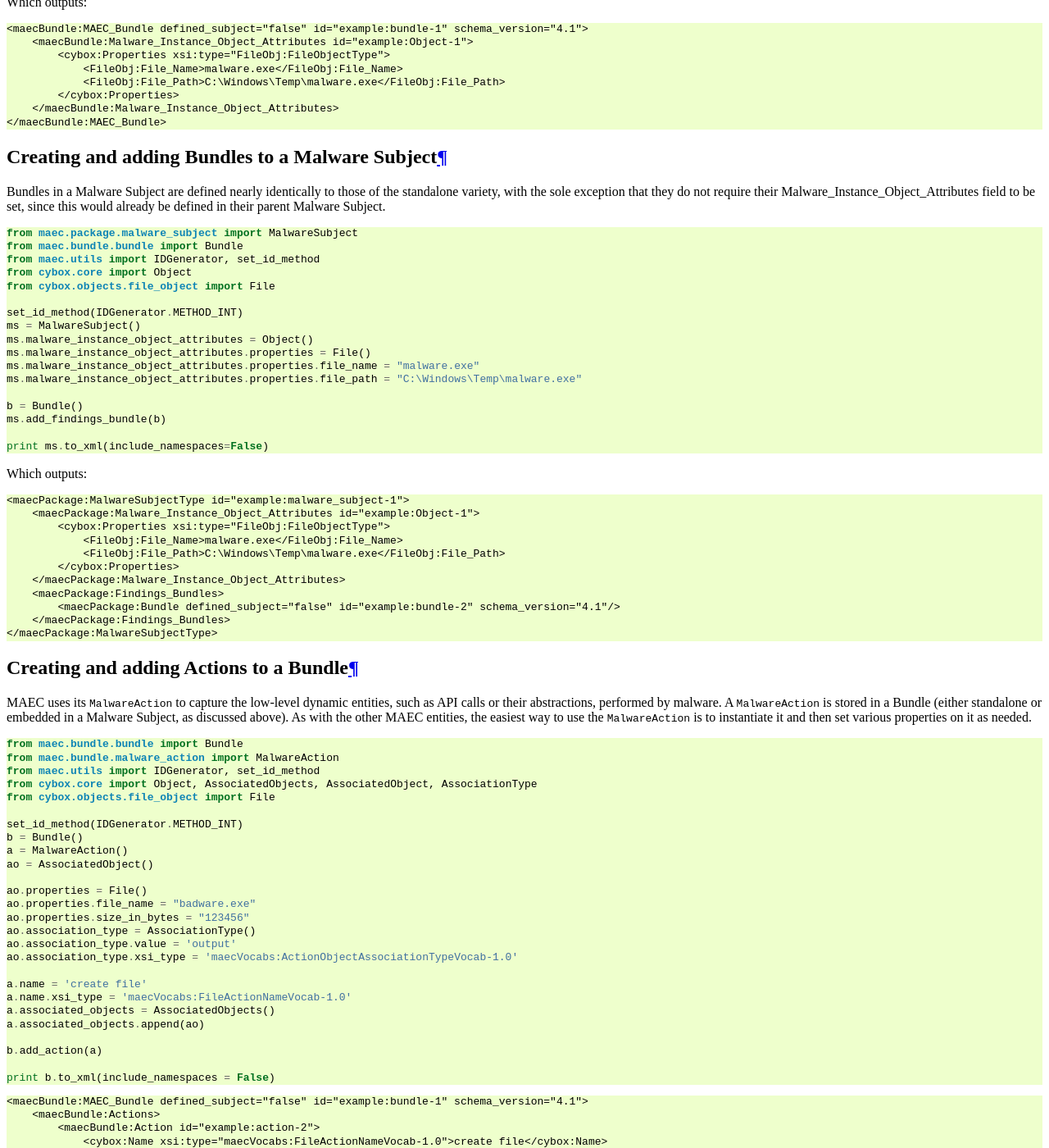
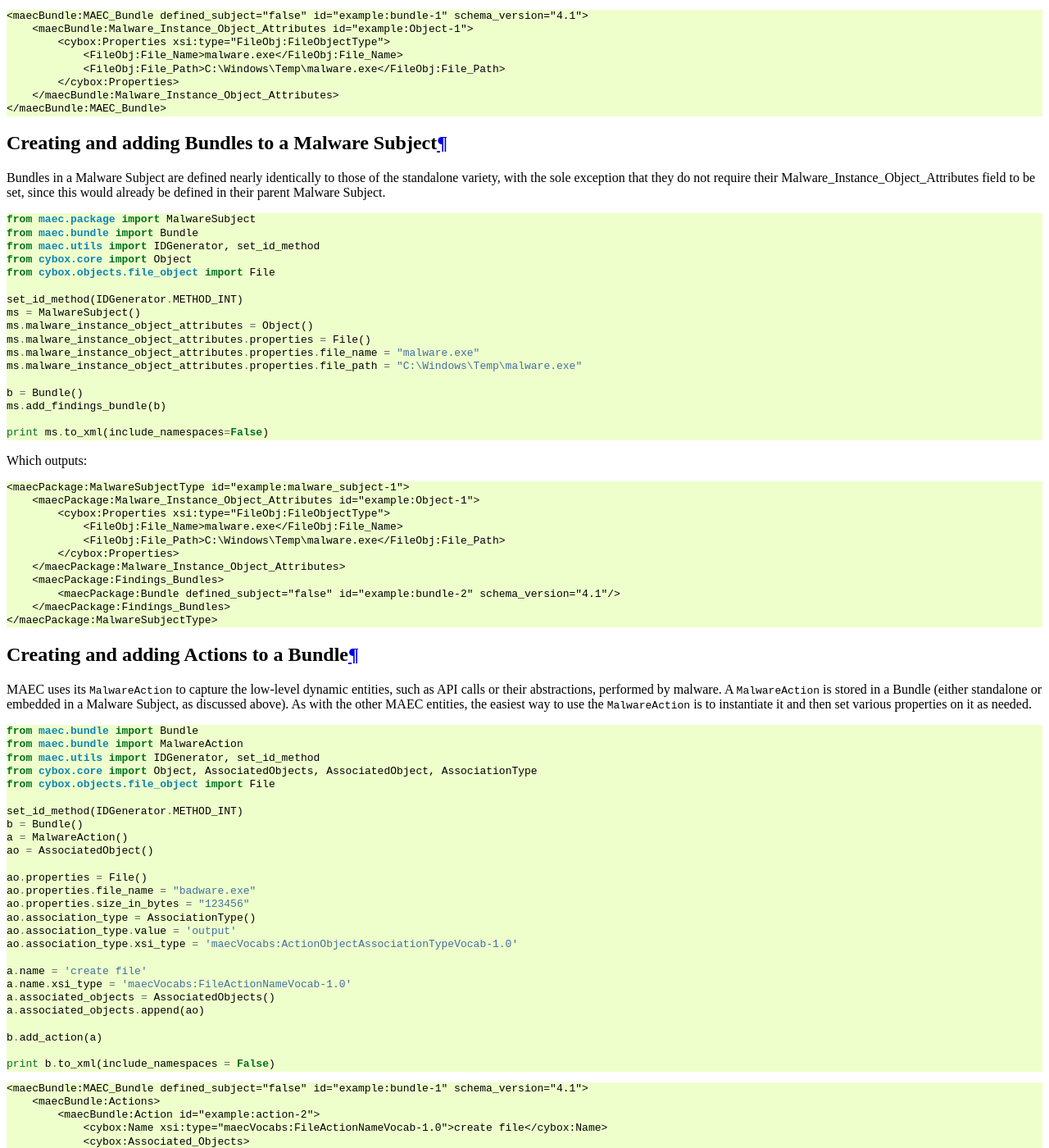
Before and after one commit to MAECProject/python-maec, a Sphinx documentation site: the page built from docs/examples.rst, in a window 1280 px wide and 1400 px high, scrolled down 1836 px. Shown: the whole window at 82% size. Built offline with Sphinx 7.4.7, drawn with Linux system fonts in a browser that asks for light colours; some of the changed text lies outside the part shown.

Commit message:
Updated for relative imports

```diff
--- a/docs/api_vs_bindings/api_snippet.rst
+++ b/docs/api_vs_bindings/api_snippet.rst
@@ -1,8 +1,7 @@
 .. code-block:: python
 
   # Import the required APIs
-  from maec.bundle.bundle import Bundle
-  from maec.bundle.malware_action import MalwareAction
+  from maec.bundle import Bundle, MalwareAction
   from maec.utils import IDGenerator, set_id_method
   from cybox.core import Object, AssociatedObjects, AssociatedObject, AssociationType
   from cybox.objects.file_object import File
--- a/docs/examples.rst
+++ b/docs/examples.rst
@@ -32,8 +32,7 @@ different types of analysis.
 
 .. testcode::
 
-    from maec.package.package import Package
-    from maec.package.malware_subject import MalwareSubject
+    from maec.package import Package, MalwareSubject
     from maec.utils import IDGenerator, set_id_method
 
     set_id_method(IDGenerator.METHOD_INT)
@@ -65,7 +64,7 @@ that it is characterizing.
 
 .. testcode::
 
-    from maec.package.malware_subject import MalwareSubject
+    from maec.package import MalwareSubject
     from maec.utils import IDGenerator, set_id_method
     from cybox.core import Object
     from cybox.objects.file_object import File
@@ -111,7 +110,7 @@ instance that it is characterizing.
 
 .. testcode::
 
-    from maec.bundle.bundle import Bundle
+    from maec.bundle import Bundle
     from maec.utils import IDGenerator, set_id_method
     from cybox.core import Object
     from cybox.objects.file_object import File
@@ -148,8 +147,8 @@ be defined in their parent Malware Subject.
 
 .. testcode::
 
-    from maec.package.malware_subject import MalwareSubject
-    from maec.bundle.bundle import Bundle
+    from maec.package import MalwareSubject
+    from maec.bundle import Bundle
     from maec.utils import IDGenerator, set_id_method
     from cybox.core import Object
     from cybox.objects.file_object import File
@@ -195,8 +194,8 @@ needed.
 
 .. testcode::
 
-    from maec.bundle.bundle import Bundle
-    from maec.bundle.malware_action import MalwareAction
+    from maec.bundle import Bundle
+    from maec.bundle import MalwareAction
     from maec.utils import IDGenerator, set_id_method
     from cybox.core import Object, AssociatedObjects, AssociatedObject, AssociationType
     from cybox.objects.file_object import File
```
Also changed, not shown: docs/getting_started.rst (+6 -6 lines).
